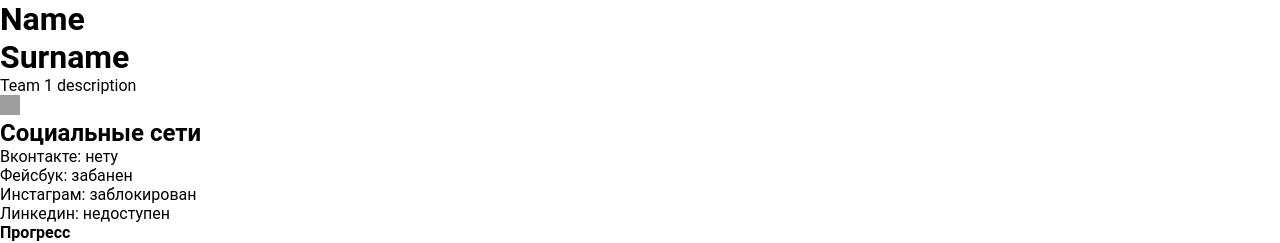
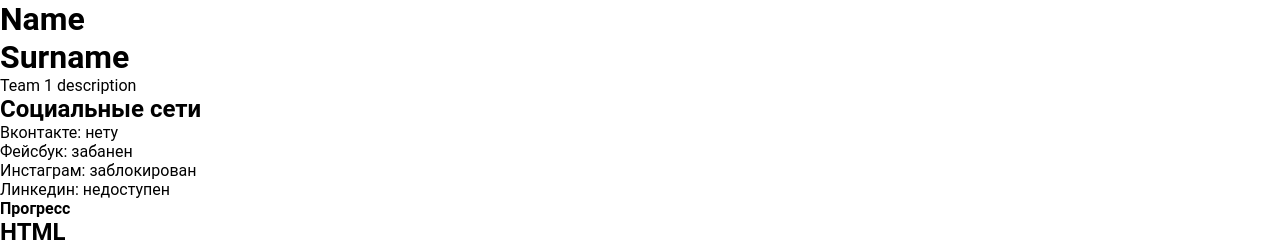
Before and after one commit to Yogurt7v/Hackaton2, a React (Vite) app in the folder hackthon/: page /team/1 in a window 1280 px wide. Shown: the top 243 px of the page. Built offline with nearby package versions, Linux system fonts and the light colour scheme; grey boxes are pictures that could not be loaded.

Commit message:
удалил медальки

```diff
--- a/hackthon/src/components/card/card.jsx
+++ b/hackthon/src/components/card/card.jsx
@@ -6,7 +6,6 @@ export const Card = ({ person }) => {
   return (
     <>
     <Link to={`/team/${person.id}`}>
-
       <div className={style.CardWrapper}>
         <div className={style.card}>
           {person.image && (
@@ -16,8 +15,8 @@ export const Card = ({ person }) => {
                 backgroundImage: `url(${person.image})`,
               }}
             >
-              <h2 className={style.cardText}>{person.name || ""}</h2>
-              <h2 className={style.cardText}>{person.surname || ""}</h2>
+              <h2 className={style.cardText}>{person.name}</h2>
+              <h2 className={style.cardText}>{person.surname}</h2>
             </div>
           )}
         </div>
--- a/hackthon/src/pages/personal-page/personal-page.jsx
+++ b/hackthon/src/pages/personal-page/personal-page.jsx
@@ -1,6 +1,5 @@
 import style from "./personal-page.module.css";
 import { useNavigate, useParams } from "react-router-dom";
-import  teamLead from "../../../public/icons/teamLead.svg";
 import { TEAM } from "../../constants";
 import { ProgressBar } from "../../components/progress-bar/progress-bar";
 import { Button } from "../../components";
@@ -9,7 +8,7 @@ export const PersonalPage = () => {
   const navigate = useNavigate();
   const params = useParams();
   const userPage = TEAM.find((item) => item.id === params.id);
-  const userSpecial = userPage.special;
+
 
   const goBack = () => {
     console.log("goBack");
@@ -21,11 +20,6 @@ export const PersonalPage = () => {
       <h1>{userPage.name}</h1>
       <h1>{userPage.surname}</h1>
       <p>{userPage.description}</p>
-      {userSpecial.map((item) => {
-        if(item === "teamLead"){
-          return <img src={teamLead} className={style.teamLead} alt="teamLead" key={item} />
-        }
-      })}
 
       <div>
         <h2>Социальные сети</h2>
```
